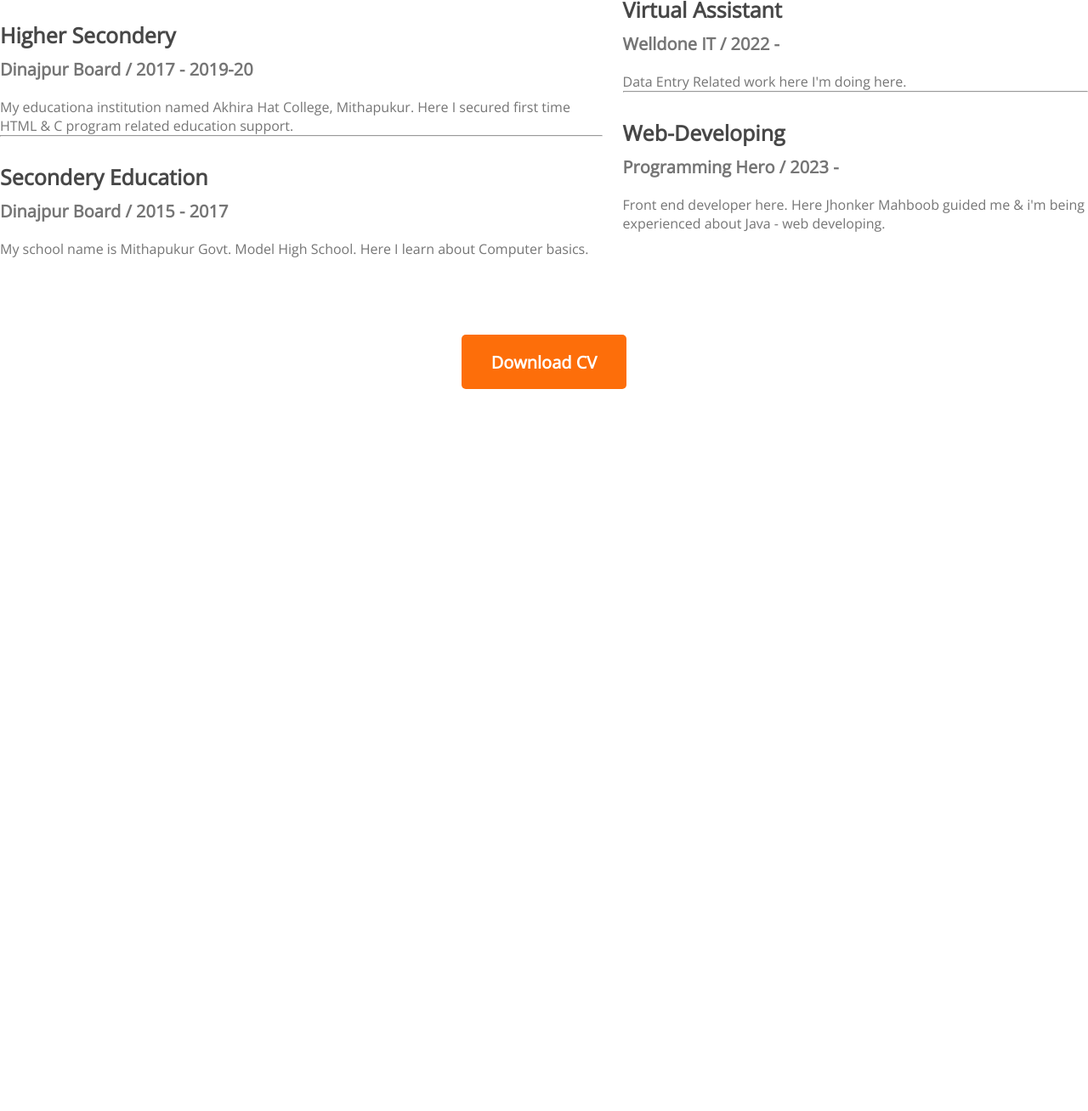
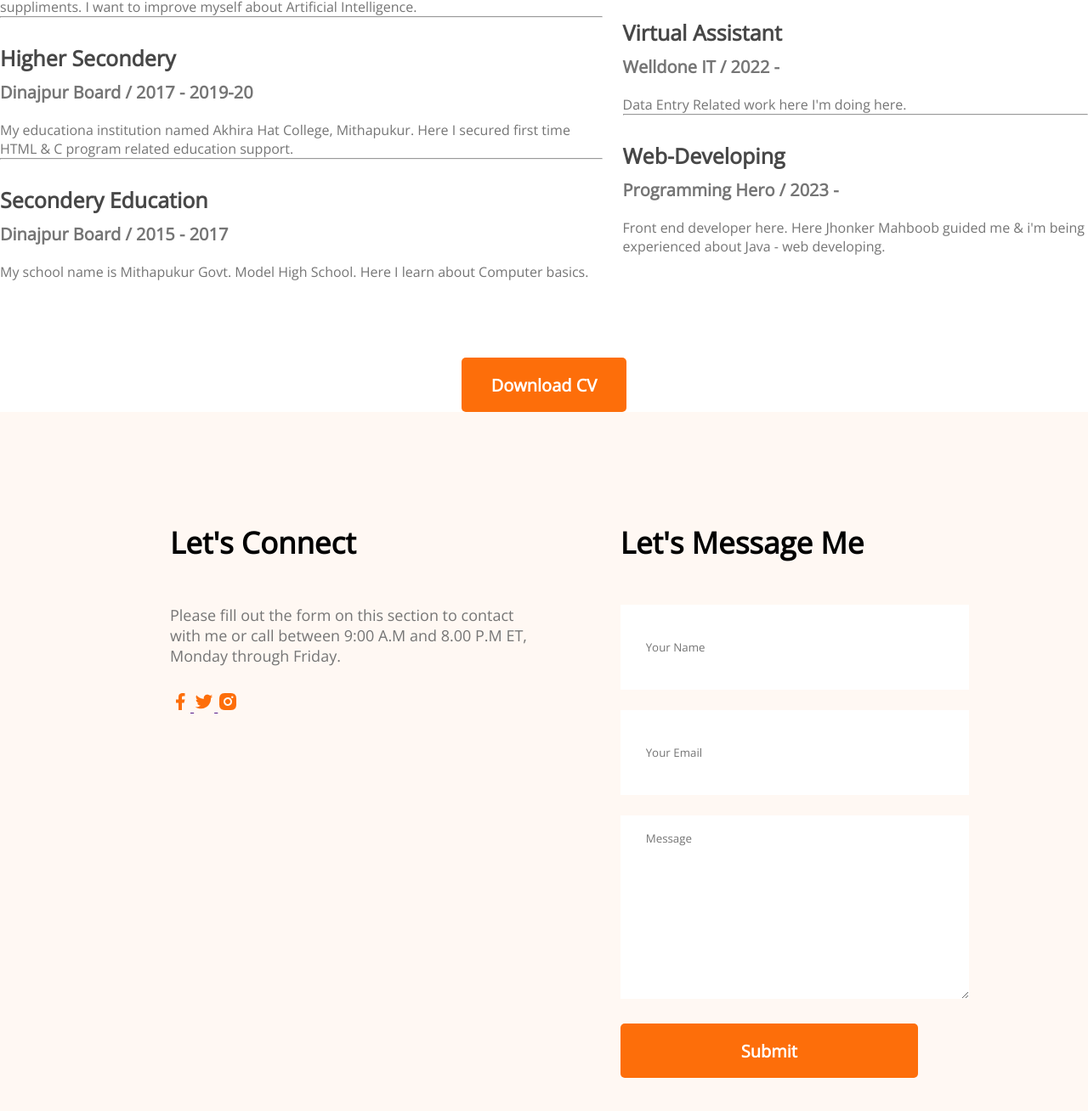
Before and after one commit to Mafilrahman/Developer-Portfolio, a plain HTML site: page index.html in a window 1280 px wide. Shown: the part 2635-3943 px from the top of the page at 85% size. Before the commit the page ends 3093 px from the top, so only its background shows below. Drawn offline with nearby package versions, Linux system fonts and the light colour scheme.

Commit message:
contact details

```diff
--- a/index.html
+++ b/index.html
@@ -75,22 +75,22 @@
             <h3 class="section-title">My Skills</h3>
 <div class="skills-container">
     <div class="skill">
-        <img src="images/icons/js.png" alt="">
+        <img src="js.png" alt="">
         <p class="skill-tittle">Vanila JavaScript</p>
         <p class="skill-description">Lorem ipsum, dolor sit amet consectetur adipisicing elit. Ullam, exercitationem quam? Minima voluptatibus vero natus!</p>
     </div>
     <div class="skill">
-        <img src="images/icons/react.png" alt="">
+        <img src="react.png" alt="">
         <p class="skill-tittle">React</p>
         <p class="skill-description">Voluptatum maiores tempora molestiae voluptates! Voluptatum rem laboriosam consequatur rerum blanditiis, cum ea necessitatibus in?</p>
     </div>
     <div class="skill">
-        <img src="images/icons/nodejs.png" alt="">
+        <img src="nodejs.png" alt="">
         <p class="skill-tittle">Node JS</p>
         <p class="skill-description">Laborum provident culpa repellendus vitae laboriosam labore quos cum praesentium magni quia commodi, quam odit?</p>
     </div>
     <div class="skill">
-        <img src="images/icons/mongo.png" alt="">
+        <img src="mongo.png" alt="">
         <p class="skill-tittle">Mongodb</p>
         <p class="skill-description">Voluptate recusandae rerum fugit officiis facilis excepturi assumenda at obcaecati nostrum. Expedita quo magni repudiandae?</p>
     </div>
@@ -151,6 +151,37 @@
     <button class="btn-primary">Download CV</button>
 </div>
     </section>
+    <!--Contact Section-->
+    <section class="contact">
+        <div>
+            <h3 class="section-title">Let's Connect</h3>
+            <p class="section-description">
+                Please fill out the form on this section to contact with me or call between 9:00 A.M and 8.00 P.M ET, Monday through Friday.
+            </p>
+            <a href="">
+                <img src="facebook.png" alt="">
+            </a>
+            <a href="">
+                <img src="twitter.png" alt="">
+            </a>
+            <a href="">
+                <img src="insta.png" alt="">
+            </a>
+
+
+        </div>
+        <div>
+            <h3 class="section-title">Let's Message Me</h3>
+            <form action=""></form>
+            <input type="text" name="" id="" placeholder="Your Name">
+            <input type="text" email="" id="" placeholder="Your Email">
+            <textarea name="" id="" col="30" rows="10" placeholder="Message"></textarea>
+            <input class="btn-primary" type="Submit" value="Submit">
+
+
+        </div>
+
+    </section>
     </main>
     <footer>
 
--- a/styles/portfolio.css
+++ b/styles/portfolio.css
@@ -155,3 +155,26 @@ margin-bottom: 20px;
     margin-top: 30px;
     text-align: center;
 }
+/* Contact Styles */
+.contact .section-title{
+    text-align: left;
+}
+.contact{
+    display: flex;
+    gap: 100px;
+    background-color: #fff8f3;
+    padding: 130px 200px;
+}
+.contact input,[type="text"], input[type="email"], textarea{
+    margin-bottom: 24px;
+    border: 0px;
+    width: 100%;
+    padding: 18px 30px;
+}
+input{
+    height: 64px;
+
+}
+.contact{
+    text-decoration: none;
+}
```
Also changed, not shown: facebook.png (added), insta.png (added), javascript.png (added), js.png (added), mongo.png (added), nodejs.png (added), react.png (added), twitter.png (added).
